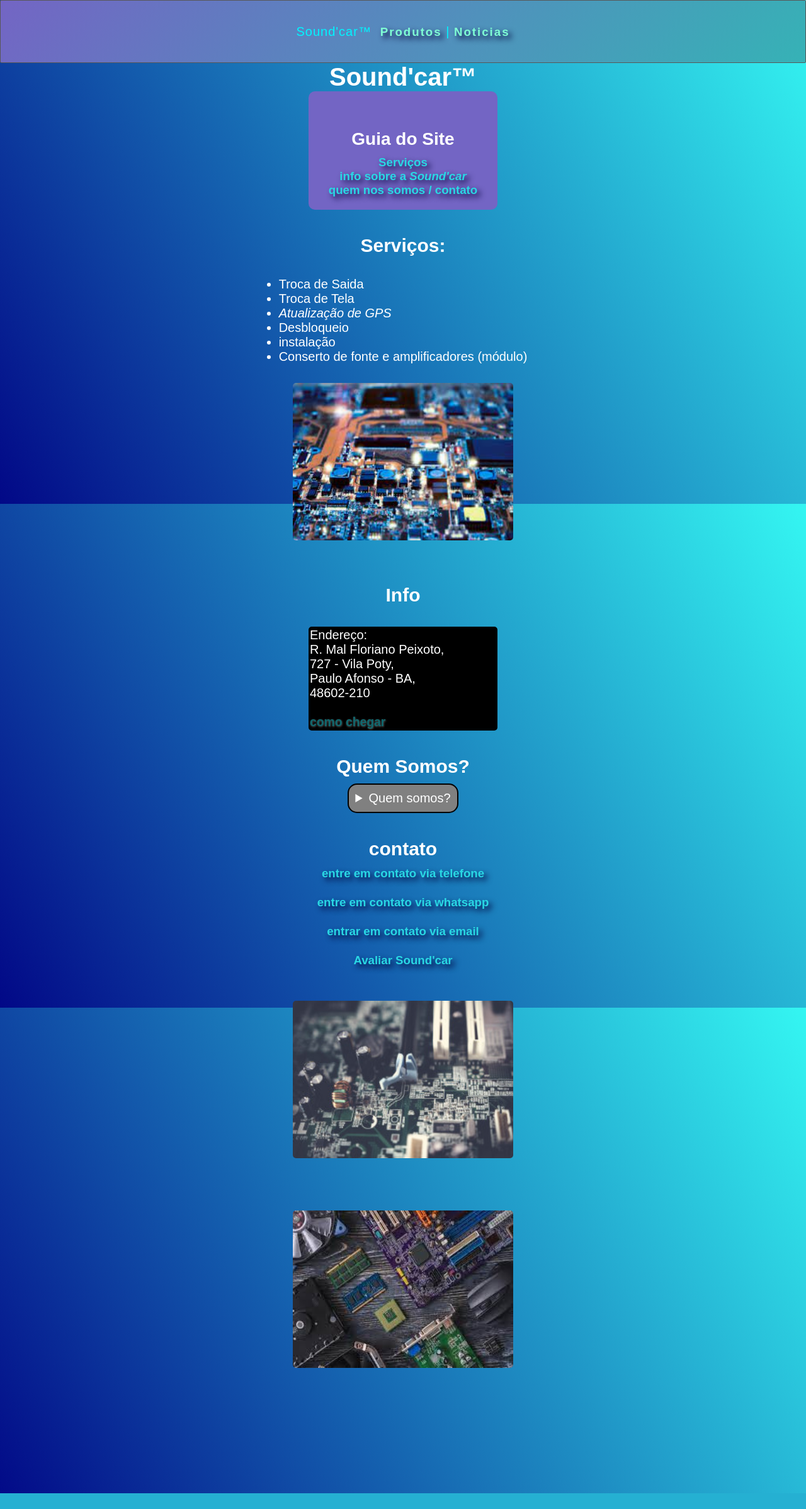
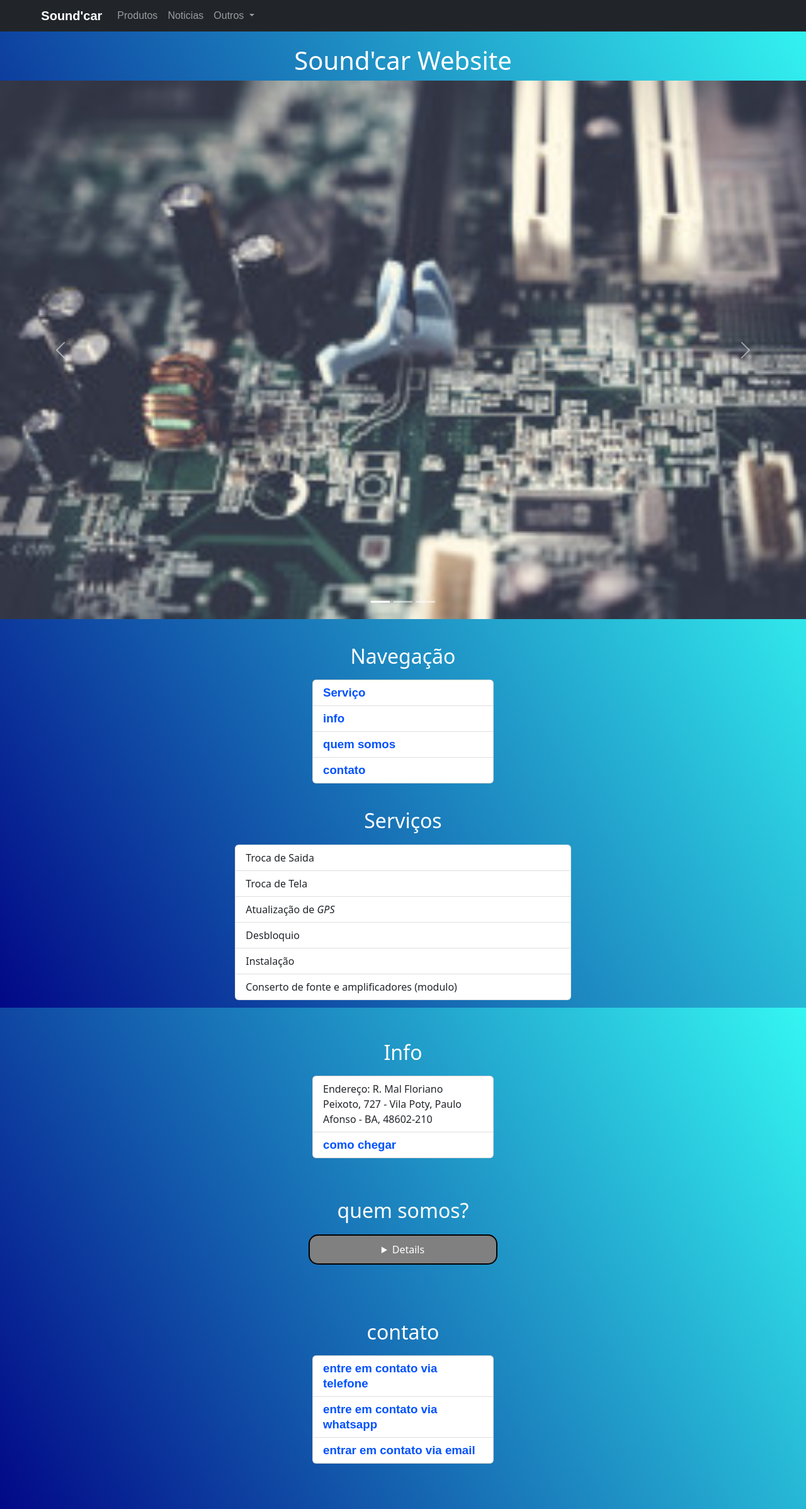
Before and after one commit to Brunin13/Brunin13.github.io, a PHP site: page /estudos/projetos-particulares/sound-car/index.html in a window 1280 px wide. Shown: the whole page at 63% size. Before the commit the page ends 2371 px from the top, so only its background shows below. Run offline with PHP 8.4, Linux system fonts and the light colour scheme.

Commit message:
Add files via upload

```diff
--- a/estudos/projetos-particulares/sound-car/index.html
+++ b/estudos/projetos-particulares/sound-car/index.html
@@ -1,80 +1,209 @@
 <!DOCTYPE html>
 <html lang="pt-br">
   <head>
-    <meta charset="UTF-8" />
-    <meta http-equiv="X-UA-Compatible" content="IE=edge" />
-    <meta name="viewport" content="width=device-width, initial-scale=1.0" />
-    <link rel="stylesheet" href="style.css">
-    <link rel="shortcut icon" href="midia/favicon.ico" type="image/x-icon">
-    <link name="author" content="Brunin da Sound'car">
-    <link rel="apple-touch-icon" href="midia/favicon.ico">
-    <link name="description" content="o melhor atendimento de Paulo Afonso BA">
+    <meta charset="utf-8" />
+    <meta name="viewport" content="width=device-width, initial-scale=1" />
     <title>Sound'car</title>
+    <link rel="stylesheet" href="style.css" />
+    <link rel="shortcut icon" href="midia/favicon.ico" type="image/x-icon" />
+    <link
+      href="https://cdn.jsdelivr.net/npm/bootstrap@5.2.0-beta1/dist/css/bootstrap.min.css"
+      rel="stylesheet"
+      integrity="sha384-0evHe/X+R7YkIZDRvuzKMRqM+OrBnVFBL6DOitfPri4tjfHxaWutUpFmBp4vmVor"
+      crossorigin="anonymous"
+    />
+    <style>
+      body {
+        color:white;
+      }
+
+      a {
+        text-decoration: none;
+        color: rgb(0, 81, 255);
+        text-shadow: none;
+      }
+    </style>
   </head>
   <body>
-      <div class="barra">
-        <p>Sound'car&trade;</p>
-          <span><a href="produtos.html">&emsp14; Produtos</a> | <a href="noticias.html">Noticias</a></span>
+    <nav
+      class="navbar col-12 position-fixed navbar-expand-lg navbar-dark bg-dark"
+      style="z-index: 999"
+    >
+      <div class="container-fluid col-11 m-auto">
+        <a class="navbar-brand">Sound'car</a>
+        <button
+          class="navbar-toggler"
+          type="button"
+          data-bs-toggle="collapse"
+          data-bs-target="#navbarSupportedContent"
+          aria-controls="navbarSupportedContent"
+          aria-expanded="false"
+          aria-label="Toggle navigation"
+        >
+          <span class="navbar-toggler-icon"></span>
+        </button>
+        <div class="collapse navbar-collapse" id="navbarSupportedContent">
+          <ul class="navbar-nav me-auto mb-2 mb-lg-0">
+            <li class="nav-item">
+              <a class="nav-link" href="porodutos.html">Produtos</a>
+            </li>
+            <li class="nav-item">
+              <a class="nav-link" href="notocias.html">Noticias</a>
+            </li>
+            <li class="nav-item dropdown">
+              <a
+                class="nav-link dropdown-toggle"
+                href="#"
+                id="navbarDropdown"
+                role="button"
+                data-bs-toggle="dropdown"
+                aria-expanded="false"
+              >
+                Outros
+              </a>
+              <ul class="dropdown-menu" aria-labelledby="navbarDropdown">
+                <li><a class="dropdown-item" href="#serviços">Serviços</a></li>
+                <li>
+                  <a class="dropdown-item" href="#indo">Como chegar</a>
+                </li>
+                <li>
+                  <a class="dropdown-item" href="#quem-somos">sobre</a>
+                </li>
+                <li><hr class="dropdown-divider" /></li>
+              </ul>
+            </li>
+          </ul>
         </div>
-        <div class="container">
-            <h1>Sound'car&trade;</h1>
+      </div>
+    </nav>
+    <br /><br /><br />
+    <h1>Sound'car Website</h1>
 
-            <div class="guia">
-                <h2>Guia do Site</h2>
-                <ul>
-                    <a href="#servicos"><p>Serviços</p></a>
-                    <a href="#info"><p>info sobre a <em>Sound'car</p></em></a>
-                     <a id="servicos" href="#quem-somos"><p>quem nos somos / contato</p></a>
+    <div
+      id="carouselExampleIndicators"
+      class="carousel slide"
+      data-bs-ride="true"
+    >
+      <div class="carousel-indicators">
+        <button
+          type="button"
+          data-bs-target="#carouselExampleIndicators"
+          data-bs-slide-to="0"
+          class="active"
+          aria-current="true"
+          aria-label="Slide 1"
+        ></button>
+        <button
+          type="button"
+          data-bs-target="#carouselExampleIndicators"
+          data-bs-slide-to="1"
+          aria-label="Slide 2"
+        ></button>
+        <button
+          type="button"
+          data-bs-target="#carouselExampleIndicators"
+          data-bs-slide-to="2"
+          aria-label="Slide 3"
+        ></button>
+      </div>
+      <div class="carousel-inner">
+        <div class="carousel-item active">
+          <img
+            src="midia/hardware.jpg"
+            class="d-block w-100"
+            alt="imagem de aparelhos"
+          />
+        </div>
+        <div class="carousel-item">
+          <img
+            src="midia/hardware2.jpg"
+            class="d-block w-100"
+            alt="imagem de aparelhos"
+          />
+        </div>
+        <div class="carousel-item">
+          <img
+            src="midia/hardwarwe3.jpg"
+            class="d-block w-100"
+            alt="imagem de aparelhos"
+          />
+        </div>
+      </div>
+      <button
+        class="carousel-control-prev"
+        type="button"
+        data-bs-target="#carouselExampleIndicators"
+        data-bs-slide="prev"
+      >
+        <span class="carousel-control-prev-icon" aria-hidden="true"></span>
+        <span class="visually-hidden">Previous</span>
+      </button>
+      <button
+        class="carousel-control-next"
+        type="button"
+        data-bs-target="#carouselExampleIndicators"
+        data-bs-slide="next"
+      >
+        <span class="carousel-control-next-icon" aria-hidden="true"></span>
+        <span class="visually-hidden">Next</span>
+      </button>
+    </div>
+
+    <h2>Navegação</h2>
+
+    <div class="card m-auto" style="width: 18rem">
+      <ul class="list-group list-group-flush">
+        <li class="list-group-item"><a href="#serviços">Serviço</a></li>
+        <li class="list-group-item"><a href="#info">info</a></li>
+        <li class="list-group-item"><a href="#quem-somos">quem somos</a></li>
+        <li class="list-group-item"><a href="#contato">contato</a></li>
       </ul>
     </div>
 
-            <h2>Serviços:</h2>
-            <br>
-            <ul>
-                <li>Troca de Saida</li>
-                <li>Troca de Tela</li>
-                <li><em>Atualização de GPS</em></li>
-                <li>Desbloqueio</li>
-                <li>instalação</li>
-                <li>Conserto de fonte e amplificadores (módulo)</li>
+    <h2 id="serviços">Serviços</h2>
+    <ul class="list-group col-5 m-auto">
+      <li class="list-group-item">Troca de Saida</li>
+      <li class="list-group-item">Troca de Tela</li>
+      <li class="list-group-item">Atualização de <em>GPS</em></li>
+      <li class="list-group-item">Desbloquio</li>
+      <li class="list-group-item">Instalação</li>
+      <li class="list-group-item">
+        Conserto de fonte e amplificadores (modulo)
+      </li>
     </ul>
-            <img  id="info" src="midia/hardware2.jpg" alt="aparelhos eletronicos">
-            <h2>Info</h2>
-            <br>
-            <div class="info">
-                    <ul>
-                        <p id="quem-somos">Endereço:<br> R. Mal Floriano Peixoto,<br> 727 - Vila Poty,<br> Paulo Afonso - BA,<br> 48602-210</p>
-                            <br>
-                            <a href="https://www.google.com/maps/dir//soundcar/data=!4m6!4m5!1m1!4e2!1m2!1m1!1s0x709312e69723b7b:0x7c6f2841856cd3dc?sa=X&ved=2ahUKEwiNqfyR3Nj4AhWnjJUCHRNqCGsQ9Rd6BAgKEAU" rel="external" target="_blank">como chegar</a></li>
+    <br />
+    <h2 id="info">Info</h2>
+    <div class="card m-auto" style="width: 18rem">
+      <ul class="list-group list-group-flush">
+        <li class="list-group-item">Endereço:
+R. Mal Floriano Peixoto,
+727 - Vila Poty,
+Paulo Afonso - BA,
+48602-210</li>
+        <li class="list-group-item"><a href="https://www.google.com/maps/dir//soundcar/data=!4m6!4m5!1m1!4e2!1m2!1m1!1s0x709312e69723b7b:0x7c6f2841856cd3dc?sa=X&ved=2ahUKEwiNqfyR3Nj4AhWnjJUCHRNqCGsQ9Rd6BAgKEAU">como chegar</a></li>
       </ul>
     </div>
-            <h2>Quem Somos?</h2>
+    <br>
+    <h2 id="quem-somos">quem somos?</h2>
     <details>
-                <summary>Quem somos?</summary>
-                <ul>
-                    <p><strong>Somos uma empresa</strong> especializada em <strong>conserto automotivo</strong>,<br> é contamos com <strong>mais de 30 anos</strong> de <strong>experiência na Area!!!</strong></p>
-                    <br>
+      <p>Somos uma empresa especializada em conserto automotivo,
+é contamos com mais de 30 anos de experiência na Area!!!</p>
+    </details>
+    <br><br>
+    <h2 id="contato">contato</h2>
+    <div class="card m-auto col-8" style="width: 18rem;">
+  <ul class="list-group list-group-flush">
+    <li class="list-group-item"><a href="tel:+5575988766035">entre em contato via telefone</a></li>
+    <li class="list-group-item"><a href="https://wa.me/5575988766035">entre em contato via whatsapp</a></li>
+    <li class="list-group-item"><a href="mailto:jurantec@gmail.com">entrar em contato via email</a></li>
   </ul>
-            </details>
-                <h2>contato</h2>
-                <p><a href="tel:+5575988766035">entre em contato via telefone</a></p>
-                <br>
-				<p><a href="https://wa.me/+5575988766035" target="_blank" rel="external">entre em contato via whatsapp</a></p>
-                <br>
-                <p><a href="mailto:jurantec@gmail.com">entrar em contato via email</a></p>
-                <br>
-                <p><a href="https://www.google.com/search?q=sound-car&oq=sound-car&aqs=chrome..69i57j0i30i457j0i30l3j69i60l3.2934j0j4&sourceid=chrome&ie=UTF-8&tbs=lf:1,lf_ui:10&tbm=lcl&rflfq=1&num=10&rldimm=8966429644994434012&lqi=Cglzb3VuZC1jYXJaCyIJc291bmQgY2FykgEVc3RlcmVvX3JlcGFpcl9zZXJ2aWNlqgEREAEqDSIJc291bmQgY2FyKAw&phdesc=0vyum6wYkTM&ved=2ahUKEwi08OKrlcH4AhVDBbkGHVH4DPoQvS56BAgIEAE&sa=X&f#rlfi=hd:;si:8966429644994434012,l,Cglzb3VuZC1jYXJaCyIJc291bmQgY2FykgEVc3RlcmVvX3JlcGFpcl9zZXJ2aWNlqgEREAEqDSIJc291bmQgY2FyKAw,y,0vyum6wYkTM;mv:[[-6.976032399999999,-34.9388517],[-11.6261311,-39.5604545]];tbs:lrf:!1m4!1u3!2m2!3m1!1e1!1m4!1u2!2m2!2m1!1e1!2m1!1e2!2m1!1e3,lf:1" rel="external" target="_blank">Avaliar Sound'car</a></p>
+</div>
+<br><br><br>
 
-            <br>
-            <img src="midia/hardware.jpg" alt="hardware / aparelho eletronico">
-            <br>
-            <img src="midia/hardwarwe3.jpg" alt="aparelho aberto">
-            <br>
-        </div>
-    <footer>
-        <dd>&emsp;</dd>
-        <dt>&emsp;</dt>
-    </footer>
+    <script
+      src="https://cdn.jsdelivr.net/npm/bootstrap@5.2.0-beta1/dist/js/bootstrap.bundle.min.js"
+      integrity="sha384-pprn3073KE6tl6bjs2QrFaJGz5/SUsLqktiwsUTF55Jfv3qYSDhgCecCxMW52nD2"
+      crossorigin="anonymous"
+    ></script>
   </body>
-  <script src="script.js"></script>
 </html>
--- a/estudos/projetos-particulares/sound-car/style.css
+++ b/estudos/projetos-particulares/sound-car/style.css
@@ -1,6 +1,17 @@
 
 html {
   scroll-behavior: smooth;
+}
+
+body {
+    color:white;
+}
+
+a {
+    text-decoration: none;
+    color: rgb(0, 81, 255);
+    font-size: 12pt;
+    text-shadow: none;
 }
 
 :target {
@@ -32,8 +43,11 @@ details {
     padding: 10px;
     font: Arial;
     text-align: center;
+    min-width: 200px;
+    max-width: 300px;
     background-color: gray;
     border-radius: 15px;
+    margin: auto;
 }
 
 details details{
@@ -43,6 +57,7 @@ details details{
     padding: 10px;
     font: Arial;
     border-radius: 15px;
+    margin: auto;
 }
 
 body {
@@ -62,7 +77,6 @@ body {
 }
 .text {
     font-size: 30px;
-    text-align: justify;
 }
 
 h2 {
@@ -76,7 +90,6 @@ h2 {
     flex-direction: column;
     align-items: center;
     justify-content: center;
-    text-align: justify;
 }
 
 .container input{
@@ -104,7 +117,6 @@ h2 {
 }
 
 .info {
-    text-align: justify;
     width: 300px;
     border: 2px solid black;
     border-radius: 5px;
@@ -128,12 +140,13 @@ h2 {
 }
 
 .guia {
-    padding: 20px;
+    padding: 10px;
     width: 300px;
     background-color: #7365c4;
     font: bold 14pt Arial;
     text-align: center;
     border-radius: 10px;
+    box-shadow: 5px 5px 15px rgba(0, 0, 0, 0.479);
 }
 
 a {
@@ -151,6 +164,17 @@ a {
     text-shadow: 10px 8px 12px #030333;
  }
 
+ h1, h2, h3, h4, h5, h6 {
+    color: white;
+    margin-top: 30px;
+    text-align: center;
+ }
+
+ details p {
+    color: white;
+ }
+
+
 .barra {
     display: flex;
     justify-content: center;
@@ -161,12 +185,12 @@ a {
     position: sticky;
     letter-spacing: 1px;
     font-size: 20px;
-    text-align: justify;
     height: 100px;
     width: 100%;
     border: 1px solid rgb(88, 87, 87);
     border-radius: 2px;
     color: rgb(39, 38, 38);
+    box-shadow: 5px 5px 15px rgba(0, 0, 0, 0.527);
     background-image: linear-gradient(130deg, #7365c4, #36b2b6);
 }
 
```
Also changed, not shown: estudos/projetos-particulares/sound-car/noticias.html (+56 -20 lines), estudos/projetos-particulares/sound-car/produtos.html (+88 -37 lines). Lines whose indentation alone changed are shown as unchanged.
